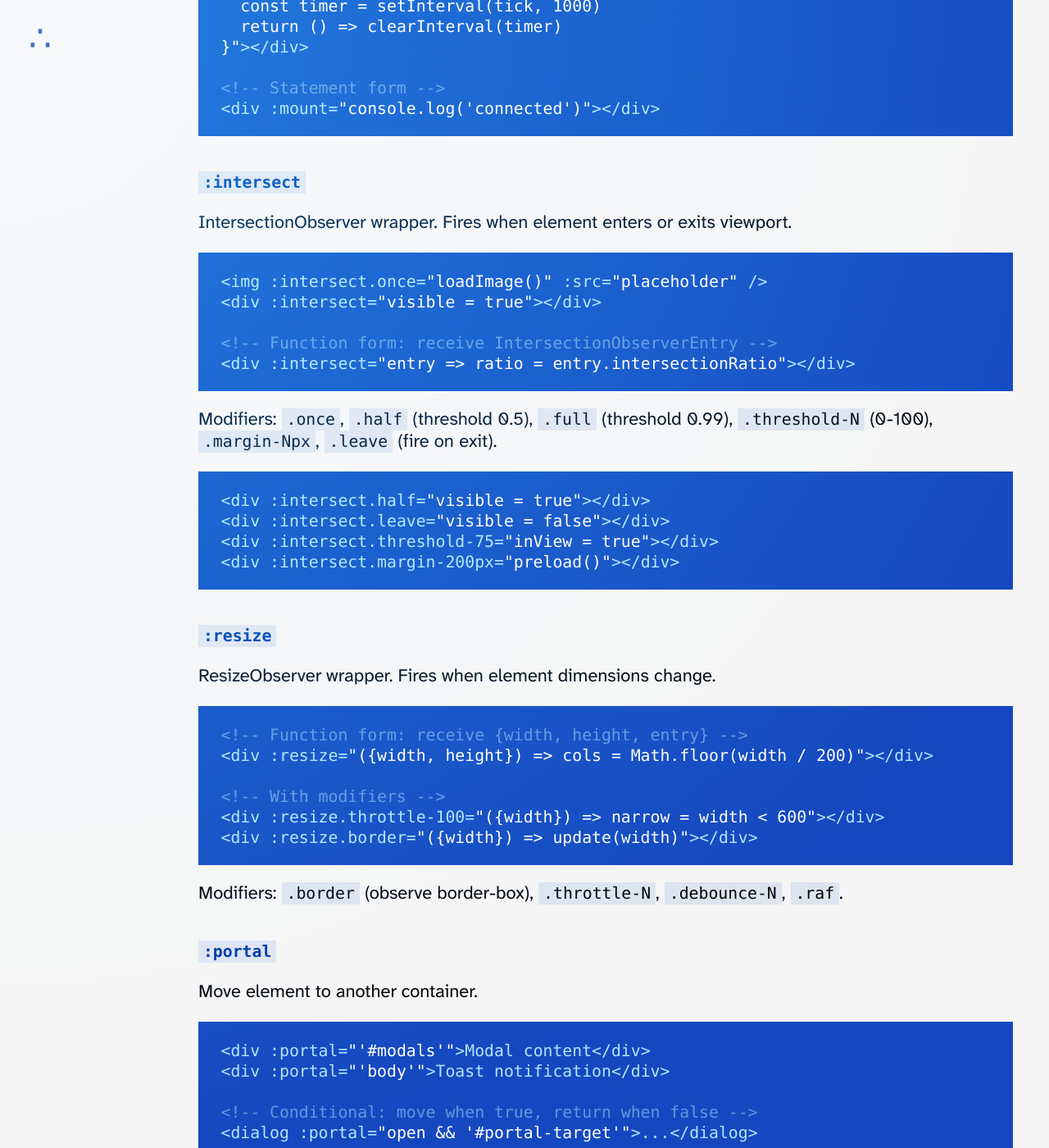
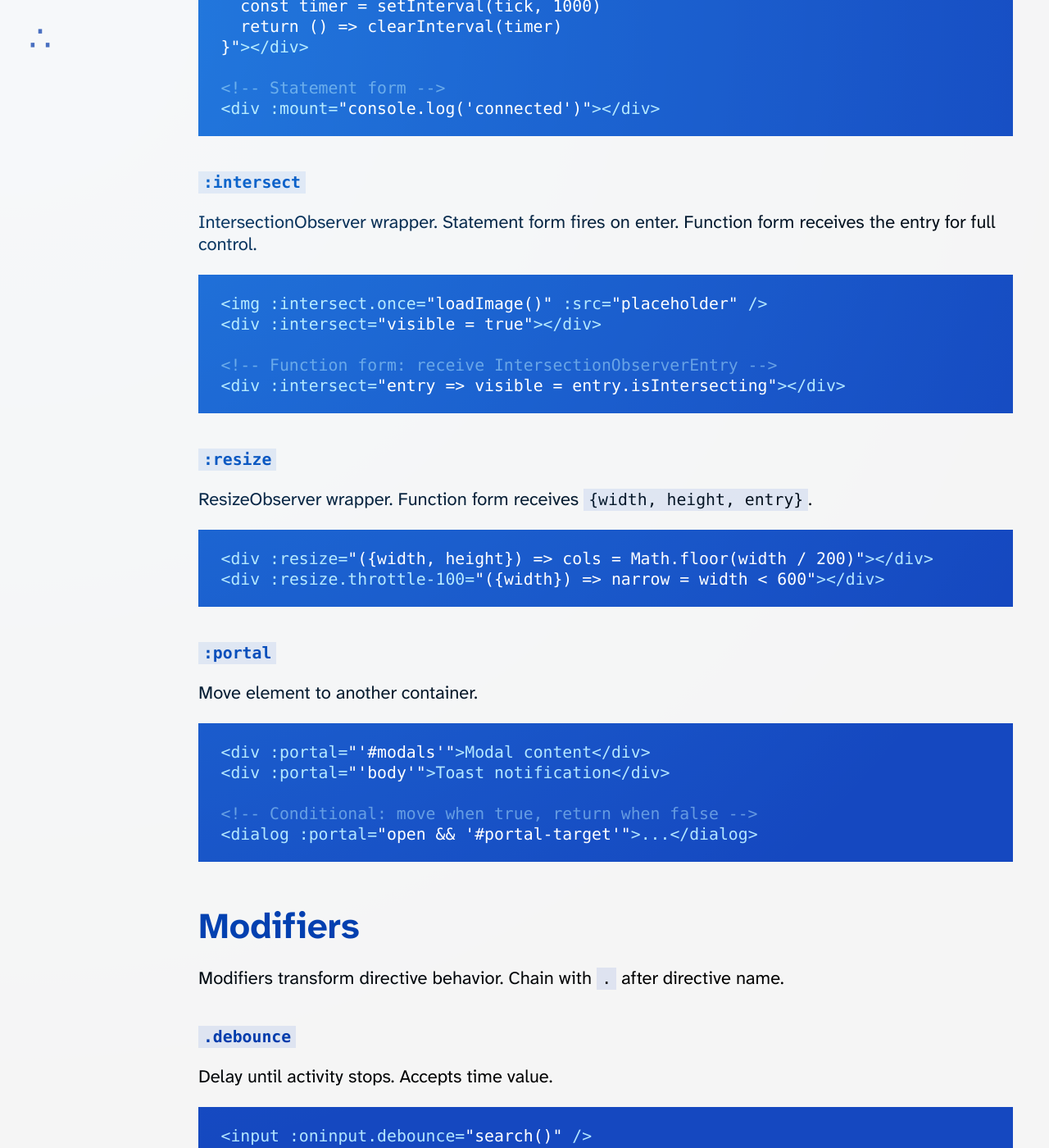
Before and after one commit to dy/sprae, a Jekyll site: the page built from docs.md, in a window 1280 px wide and 1400 px high, scrolled down 7080 px. Shown: the whole window at 82% size. Built offline with Jekyll 4.4.1, drawn with Linux system fonts in a browser that asks for light colours; our own code applies the rules of GitHub Pages for plain Markdown files.

Commit message:
Strip custom modifiers from intersect and resize
intersect: remove .leave, .half, .full, .threshold-N, .margin-Npx.
Statement form fires on enter. Function form receives full entry —
user checks entry.isIntersecting for enter/exit control.

resize: remove .border. Default content-box observation, user can
access entry.borderBoxSize from the entry object if needed.

Both directives now use only generic modifiers (.once, .throttle, etc).

Co-Authored-By: Claude Opus 4.6 (1M context) <noreply@anthropic.com>

````diff
--- a/docs.md
+++ b/docs.md
@@ -293,40 +293,25 @@ Lifecycle hook — runs once when element connects. Not reactive. Function form
 
 #### `:intersect`
 
-IntersectionObserver wrapper. Fires when element enters or exits viewport.
+IntersectionObserver wrapper. Statement form fires on enter. Function form receives the entry for full control.
 
 ```html
 <img :intersect.once="loadImage()" :src="placeholder" />
 <div :intersect="visible = true"></div>
 
 <!-- Function form: receive IntersectionObserverEntry -->
-<div :intersect="entry => ratio = entry.intersectionRatio"></div>
-```
-
-Modifiers: `.once`, `.half` (threshold 0.5), `.full` (threshold 0.99), `.threshold-N` (0-100), `.margin-Npx`, `.leave` (fire on exit).
-
-```html
-<div :intersect.half="visible = true"></div>
-<div :intersect.leave="visible = false"></div>
-<div :intersect.threshold-75="inView = true"></div>
-<div :intersect.margin-200px="preload()"></div>
+<div :intersect="entry => visible = entry.isIntersecting"></div>
 ```
 
 
 #### `:resize`
 
-ResizeObserver wrapper. Fires when element dimensions change.
+ResizeObserver wrapper. Function form receives `{width, height, entry}`.
 
 ```html
-<!-- Function form: receive {width, height, entry} -->
 <div :resize="({width, height}) => cols = Math.floor(width / 200)"></div>
-
-<!-- With modifiers -->
 <div :resize.throttle-100="({width}) => narrow = width < 600"></div>
-<div :resize.border="({width}) => update(width)"></div>
 ```
-
-Modifiers: `.border` (observe border-box), `.throttle-N`, `.debounce-N`, `.raf`.
 
 
 #### `:portal`
````
Also changed, not shown: directive/intersect.js (+7 -28 lines), directive/resize.js (+5 -19 lines).
